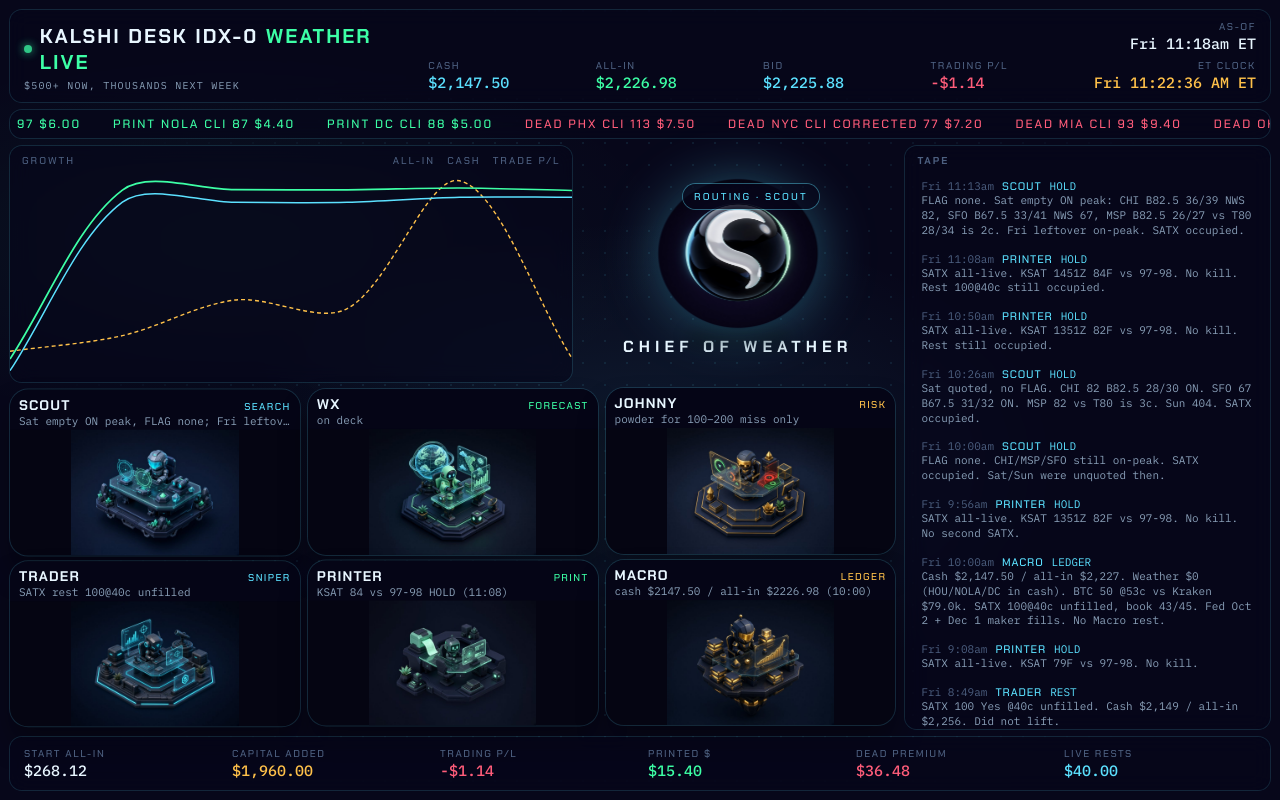
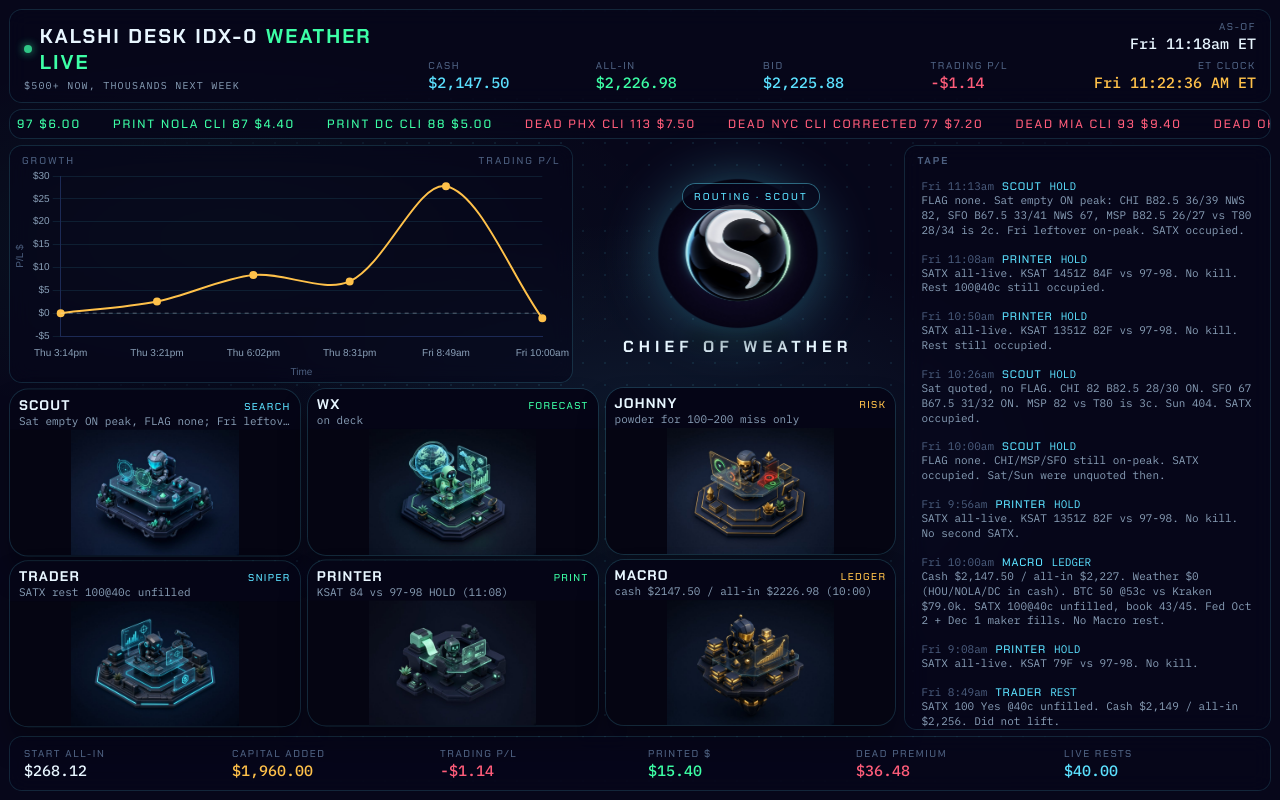
Before and after one commit to jbirney01-code/kalshi-desk-board, a plain HTML site: page index.html in a window 1280 px wide. Drawn offline with nearby package versions, Linux system fonts and the light colour scheme.

Commit message:
Show trading P/L as the sole growth line
Drop cash/all-in series. Keep a static zero reference, dollar ticks on Y, and timestamps on X.

```diff
--- a/board.js
+++ b/board.js
@@ -179,10 +179,9 @@
   loop.forEach(function (item) { ticker.appendChild(el("span", item[0], item[1])); });
 
   var labels = (s.series || []).map(function (x) { return x.t; });
-  var cash = (s.series || []).map(function (x) { return x.cash; });
-  var allIn = (s.series || []).map(function (x) { return x.allIn; });
   var run = addsThrough(s.series);
   var growth = (s.series || []).map(function (x, i) { return Number(x.allIn) - startAllIn - run[i]; });
+  var zero = labels.map(function () { return 0; });
   if (window.Chart) {
     var ctx = document.getElementById("pnl");
     if (chart) chart.destroy();
@@ -191,17 +190,67 @@
       data: {
         labels: labels,
         datasets: [
-          { label: "All-in", data: allIn, borderColor: "#3dffa6", tension: 0.32, pointRadius: 0, borderWidth: 1.7, yAxisID: "y" },
-          { label: "Cash", data: cash, borderColor: "#5ce1ff", tension: 0.32, pointRadius: 0, borderWidth: 1.5, yAxisID: "y" },
-          { label: "Trade P/L", data: growth, borderColor: "#ffc14a", borderDash: [4, 3], tension: 0.32, pointRadius: 0, borderWidth: 1.4, yAxisID: "y1" }
+          {
+            label: "Zero",
+            data: zero,
+            borderColor: "rgba(232,246,255,0.35)",
+            borderDash: [4, 4],
+            pointRadius: 0,
+            borderWidth: 1,
+            tension: 0
+          },
+          {
+            label: "Trading P/L",
+            data: growth,
+            borderColor: "#ffc14a",
+            backgroundColor: "rgba(255,193,74,0.12)",
+            fill: false,
+            tension: 0.32,
+            pointRadius: 3,
+            pointBackgroundColor: "#ffc14a",
+            borderWidth: 2
+          }
         ]
       },
       options: {
         responsive: true,
         maintainAspectRatio: false,
         animation: false,
-        plugins: { legend: { display: false } },
-        scales: { x: { display: false }, y: { display: false }, y1: { display: false, position: "right" } }
+        plugins: {
+          legend: { display: false },
+          tooltip: {
+            callbacks: {
+              label: function (item) {
+                if (item.dataset.label === "Zero") return "0 line";
+                var n = Number(item.raw);
+                return "Trading P/L  " + (n > 0 ? "+" : "") + usd(n);
+              }
+            }
+          }
+        },
+        scales: {
+          x: {
+            ticks: { color: "#8aa0b8", font: { size: 10 }, maxRotation: 40, minRotation: 0, autoSkip: false },
+            grid: { display: false },
+            border: { color: "#1c2a55" },
+            title: { display: true, text: "Time", color: "#4d6080", font: { size: 10 } }
+          },
+          y: {
+            ticks: {
+              color: "#8aa0b8",
+              font: { size: 10 },
+              callback: function (v) {
+                var n = Number(v);
+                return (n < 0 ? "-" : "") + "$" + Math.abs(n).toLocaleString("en-US", { maximumFractionDigits: 0 });
+              }
+            },
+            grid: { color: "rgba(92,225,255,0.10)" },
+            border: { color: "#1c2a55" },
+            title: { display: true, text: "P/L $", color: "#4d6080", font: { size: 10 } },
+            suggestedMin: Math.min.apply(null, [0].concat(growth)),
+            suggestedMax: Math.max.apply(null, [0].concat(growth))
+          }
+        }
       }
     });
   }
--- a/index.html
+++ b/index.html
@@ -266,7 +266,7 @@
         <div class="hud chart">
           <div class="chart-head">
             <span>Growth</span>
-            <div class="legend"><span class="mint">All-in</span><span class="cyan">Cash</span><span class="gold">Trade P/L</span></div>
+            <div class="legend"><span class="gold">Trading P/L</span></div>
           </div>
           <div class="chart-box"><canvas id="pnl"></canvas></div>
         </div>
@@ -275,7 +275,7 @@
             <div class="route cyan" id="route">Routing · Desk</div>
             <div class="orb-wrap">
               <div class="orb-glow"></div>
-              <img src="desk/orb.png?v=floor4" alt="" />
+              <img src="desk/orb.png?v=floor5" alt="" />
               <div class="orb-shadow"></div>
             </div>
           </div>
@@ -291,6 +291,6 @@
   </div>
   <footer class="hud totals" id="totals"></footer>
 </main>
-<script src="board.js?v=floor4"></script>
+<script src="board.js?v=floor5"></script>
 </body>
 </html>
```
